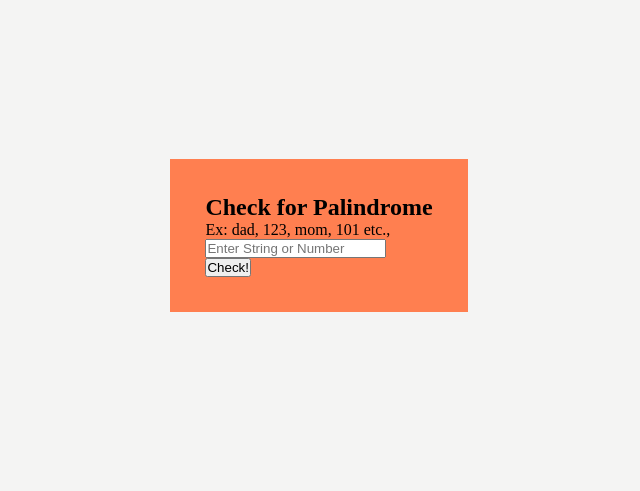
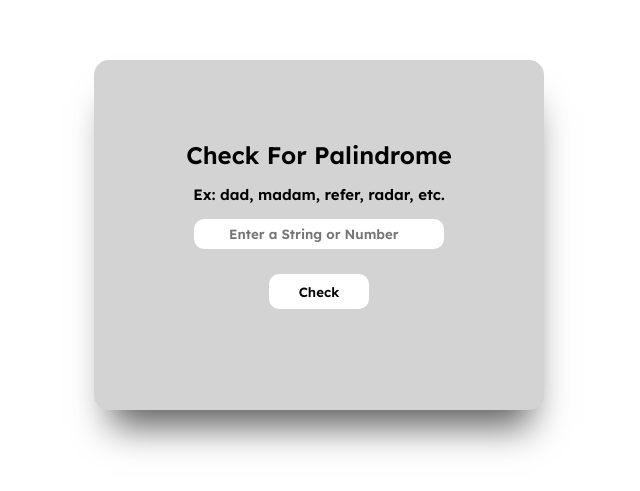
Before and after one commit to msboffl/Palindrome-Checker, a website: page public/index.html in a window 1280 px wide. Shown: the part 165-656 px from the top of the page, without its empty margins (321-961 px from the left). Drawn offline with Linux system fonts and the light colour scheme.

Commit message:
.Palindrome checker

```diff
--- a/public/css/style.css
+++ b/public/css/style.css
@@ -1,17 +1,50 @@
+@import url('https://fonts.googleapis.com/css2?family=Lexend+Deca:wght@600&display=swap');
+
 * {
     margin: 0;
     padding: 0;
     box-sizing: border-box;
+    font-family: 'Lexend Deca',sans-serif;
 }
-body {
-    height: 100vh;
-    background: #f4f4f3;
-    display: flex;
-    flex-direction: column;
-    justify-content: center;
-    align-items: center;
+
+.container {
+    background: #d3d3d3;
+    position: absolute;
+    top: 0;
+    bottom: 0;
+    left: 0;
+    right: 0;
+    width: 450px;
+    height: 350px;
+    margin: auto;
+    text-align: center;
+    box-shadow: 2px 31px 35px -15px rgba(0,0,0,0.64);
+    border-radius: 15px;
 }
-.container {
-    background: coral;
-    padding: 35px;
+
+h2 {
+    text-transform: capitalize;
+    margin: 80px 0 15px 0;
 }
+p {
+    margin-bottom: 15px;
+    font-size: 15px;
+    font-weight: 400;
+}
+
+input {
+    width: 250px;
+    border: none;
+    background: #fff;
+    height: 30px;
+    border-radius: 10px;
+    padding-left: 35px;
+}
+.btn {
+    margin: 25px 0 0 0;
+    width: 100px;
+    height: 35px;
+    background: #fff;
+    border: none;
+    border-radius: 10px;
+}
--- a/public/index.html
+++ b/public/index.html
@@ -9,19 +9,15 @@
 </head>
 <body>
     <div class="container">
-        <div class="header">
-            <h2>Check for Palindrome</h2>
-            <p>Ex: dad, 123, mom, 101 etc.,</p>
+        <div class="header" id="header">
+            <h2>check for palindrome</h2>
+            <p class="examples">Ex: dad, madam, refer, radar, etc. </p>
         </div>
-        <div class="input-container">
-            <input type="text" placeholder="Enter String or Number" id="inputField">
+        <div id="inputValue">
+            <input type="text" placeholder="Enter a String or Number" id="input">
         </div>
-        <div class="btn-container">
-            <button>Check!</button>
-        </div>
+        <button class="btn">Check</button>
     </div>
-
-
    <script src="./js/script.js"></script>
 </body>
 </html>
--- a/public/js/script.js
+++ b/public/js/script.js
@@ -0,0 +1,2 @@
+const inputValue = document.querySelector('input');
+const btnCheck = document.querySelector('button');
```
